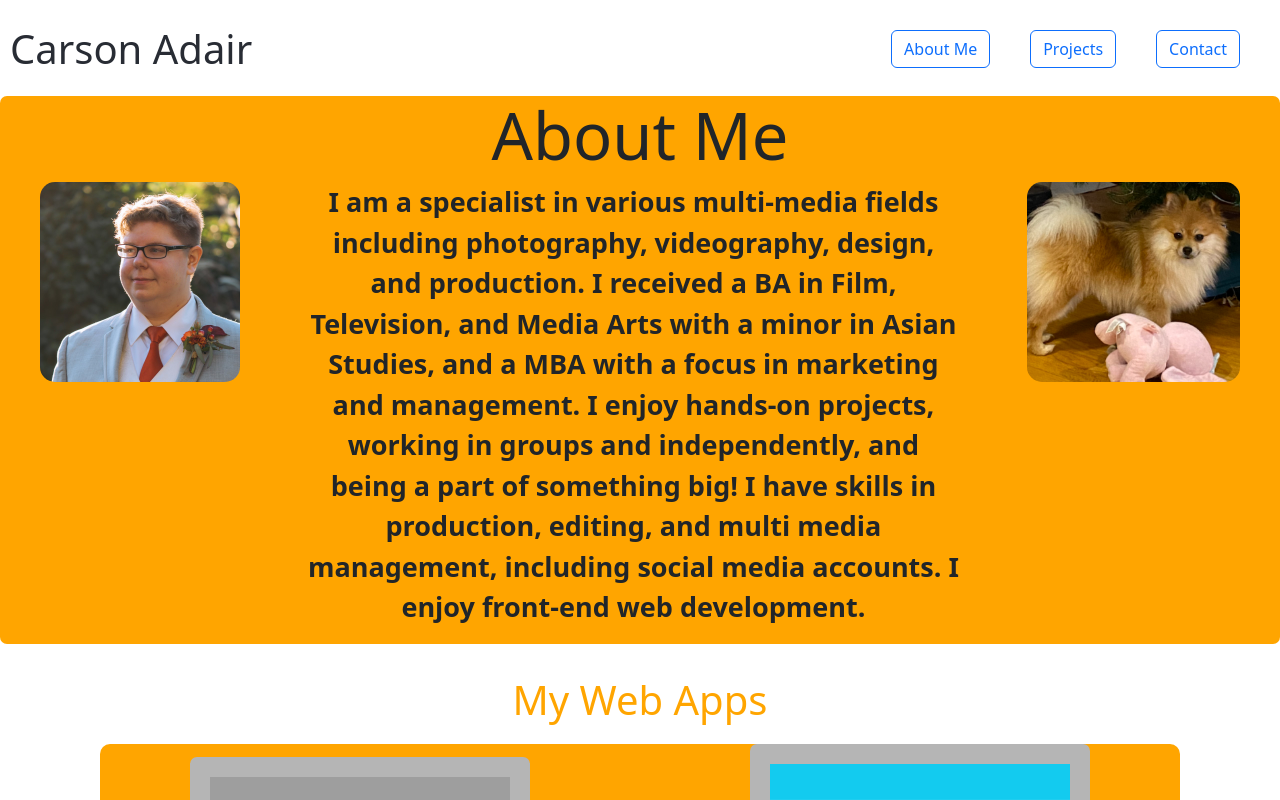
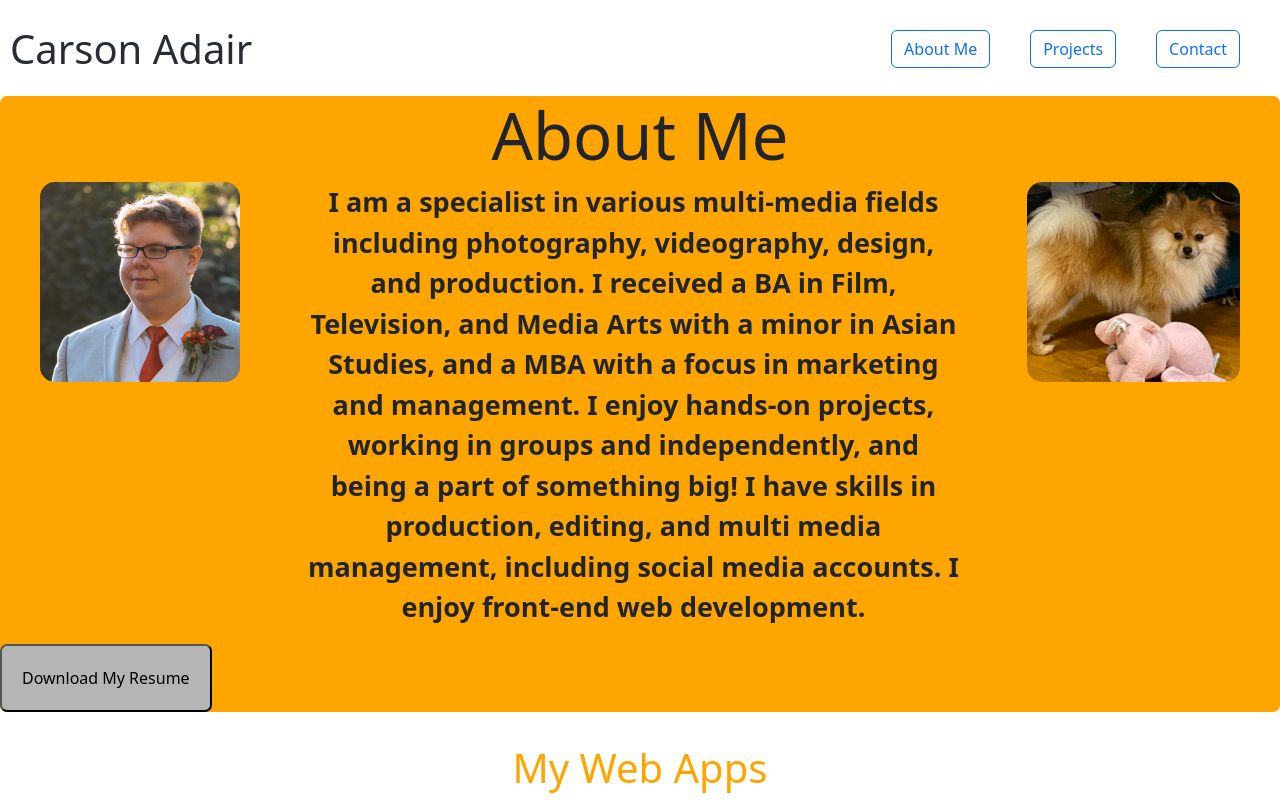
Before and after one commit to carsonadair/my-portfolio-react, a React (Create React App) app: page / in a window 1280 px wide. Shown: the top 800 px of the page. Built offline with nearby package versions, Linux system fonts and the light colour scheme; grey boxes are pictures that could not be loaded; the HTML template or start-up script is replaced by a standard one.

Commit message:
add resume

```diff
--- a/src/components/Content.js
+++ b/src/components/Content.js
@@ -3,8 +3,17 @@ import "bootstrap/dist/css/bootstrap.min.css";
 import "../App.css";
 import itMe from "./assets/it_me.jpg";
 import rohan from "./assets/rohan.png"
+import Resume from "./assets/CarsonAdairResume.pdf"
 
 export default function About() {
+
+  const handleDownload = () => {
+    const link = document.createElement("a");
+    link.href = { Resume };
+    link.download = "CarsonAdairResume.pdf";
+    link.click();
+  };
+
   return (
     <article id="AboutMe">
       <h1>About Me</h1>
@@ -19,6 +28,7 @@ export default function About() {
         </p>
         <img id="rohan" src={rohan} alt="Rohan"></img>
       </div>
+      <button className="grid-item" id ="downloadButton" onClick={handleDownload}>Download My Resume</button>
     </article>
   );
 }
```
Also changed, not shown: 1 other file (tests, documents, lock files or other folders).
